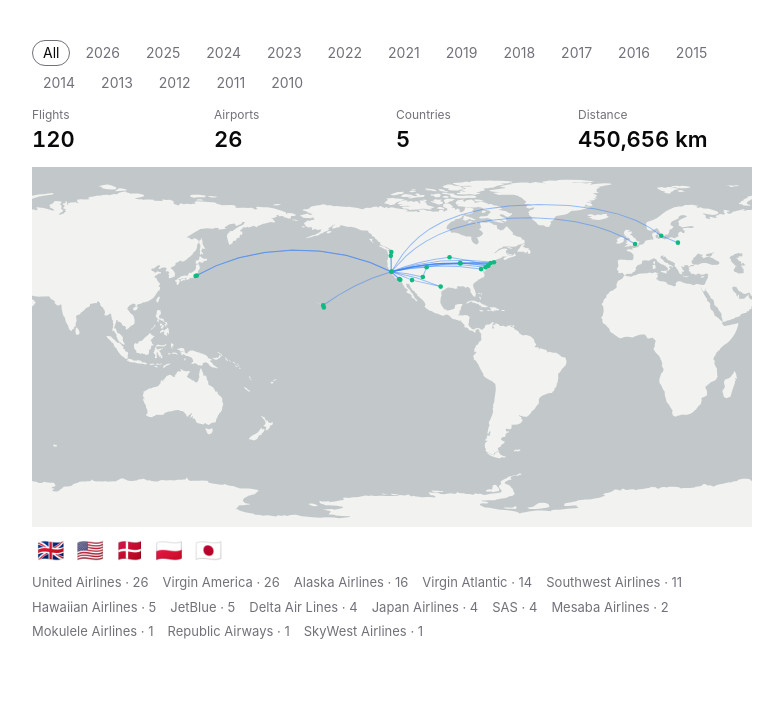
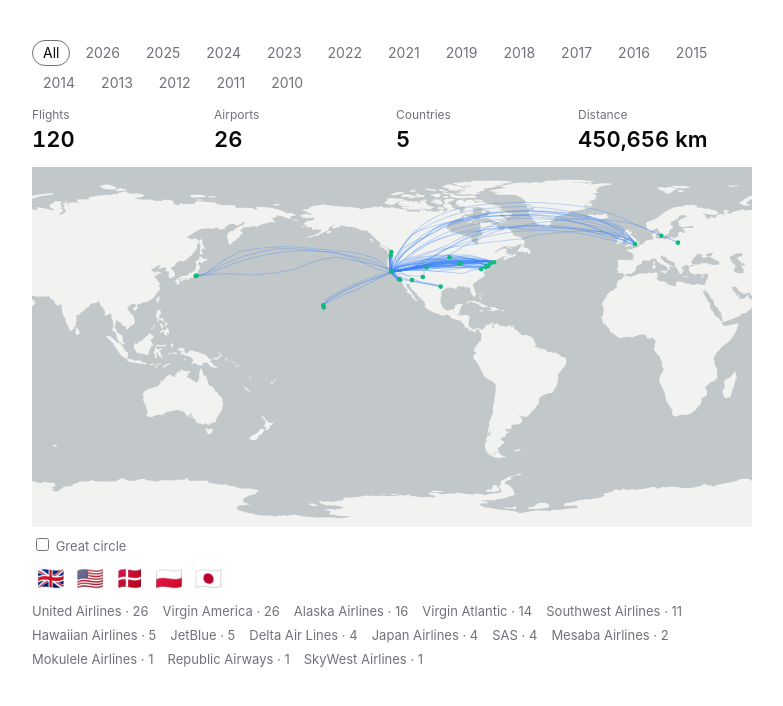
Before and after one commit to blech/airtrail-animation, a website: page web/summary/index.html in a window 1280 px wide. Shown: the whole page, without its empty margins (8-791 px from the left). Drawn offline with Linux system fonts and the light colour scheme.

Commit message:
Draw recorded flight tracks on the summary map
One low-opacity line per flight so busy corridors read darker, with a
Great circle checkbox for the one-arc-per-route view. Approximate flights
fall back to a great circle.

Co-Authored-By: Claude Sonnet 5.5 <noreply@anthropic.com>

```diff
--- a/web/summary/summary-logic.js
+++ b/web/summary/summary-logic.js
@@ -15,10 +15,16 @@ export function summarise(flights, period = 'all') {
   const countries = [];
   const routes = new Map();
   const airlines = new Map();
+  const lines = [];
   let km = 0;
 
   for (const f of sel) {
     km += trackLengthKm(f.track);
+    lines.push({
+      from: f.from, to: f.to,
+      // recorded track, or the plain airport pair (drawn as a great circle) when it is only approximate
+      track: f.approx ? null : f.track.map((p) => [p[0], p[1]]),
+    });
     for (const a of [f.from, f.to]) {
       airports.set(a.icao, a);
       if (a.country && !countries.includes(a.country)) countries.push(a.country); // first-visit order
@@ -36,6 +42,7 @@ export function summarise(flights, period = 'all') {
     countries,
     km,
     routes: [...routes.values()],
+    lines,
     airlines: [...airlines].map(([name, n]) => ({ name, n }))
       .sort((a, b) => b.n - a.n || a.name.localeCompare(b.name)),
   };
--- a/web/summary/summary.css
+++ b/web/summary/summary.css
@@ -15,9 +15,10 @@
 .fs-map { width:100%; height:auto; display:block; }
 .fs-ocean { fill:var(--ocean); }
 .fs-land { fill:var(--land); }
-.fs-route { fill:none; stroke:var(--route); stroke-width:1.4; stroke-opacity:.5; }
+.fs-route { fill:none; stroke:var(--route); stroke-width:1.4; stroke-opacity:.3; }
 .fs-route.fs-hot { stroke-opacity:1; stroke-width:2; } .fs-route.fs-dim { stroke-opacity:.12; }
 .fs-airport { fill:var(--dot); }
+.fs-option { display:inline-block; margin-top:8px; color:var(--muted); font-size:13px; cursor:pointer; }
 .fs-flags { display:flex; flex-wrap:wrap; gap:2px; margin-top:8px; }
 .fs-flags button { font-size:22px; padding:0 4px; line-height:1.3; }
 .fs-flags button[aria-pressed=true] { border-color:var(--muted); }
--- a/web/summary/summary.js
+++ b/web/summary/summary.js
@@ -20,6 +20,7 @@ export async function mountSummary(root, { flightsUrl = '../data/flights.json',
   const years = yearsOf(flights);
   let period = 'all';
   let country = null;
+  let greatCircle = false;
 
   root.classList.add('fs-card');
   root.replaceChildren();
@@ -29,9 +30,13 @@ export async function mountSummary(root, { flightsUrl = '../data/flights.json',
   map.setAttribute('viewBox', '0 0 1000 500');
   map.setAttribute('class', 'fs-map');
   map.setAttribute('role', 'img');
+  const options = el('label', { class: 'fs-option' });
+  const gcBox = el('input', { type: 'checkbox' });
+  gcBox.addEventListener('change', () => { greatCircle = gcBox.checked; render(); });
+  options.append(gcBox, ' Great circle');
   const flagsRow = el('div', { class: 'fs-flags' });
   const airlinesRow = el('ul', { class: 'fs-airlines' });
-  root.append(tabs, stats, map, flagsRow, airlinesRow);
+  root.append(tabs, stats, map, options, flagsRow, airlinesRow);
 
   // Equirectangular like a flat atlas, centred on San Francisco (-122 longitude, so the seam falls over
   // central Asia rather than the Pacific). d3 clips land and arcs at the seam for us.
@@ -61,11 +66,13 @@ export async function mountSummary(root, { flightsUrl = '../data/flights.json',
     }));
 
     const g = [svgPath('fs-ocean', path({ type: 'Sphere' })), svgPath('fs-land', path(land))];
-    for (const r of s.routes) {
-      const line = { type: 'LineString', coordinates: [[r.from.lon, r.from.lat], [r.to.lon, r.to.lat]] };
-      const p = svgPath('fs-route', path(line));
-      const hot = country && (r.from.country === country || r.to.country === country);
-      if (country) p.classList.add(hot ? 'fs-hot' : 'fs-dim');
+    // One line per flight at low opacity, so busy corridors read darker. Great-circle mode (and
+    // flights with no usable track) draws the airport pair instead, once per distinct route.
+    const drawn = greatCircle ? s.routes.map((r) => ({ from: r.from, to: r.to, track: null })) : s.lines;
+    for (const r of drawn) {
+      const coordinates = r.track || [[r.from.lon, r.from.lat], [r.to.lon, r.to.lat]];
+      const p = svgPath('fs-route', path({ type: 'LineString', coordinates }));
+      if (country) p.classList.add(r.from.country === country || r.to.country === country ? 'fs-hot' : 'fs-dim');
       g.push(p);
     }
     for (const a of s.airports) {
```
Also changed, not shown: web/test/summary.test.js (+8 -0 lines).
